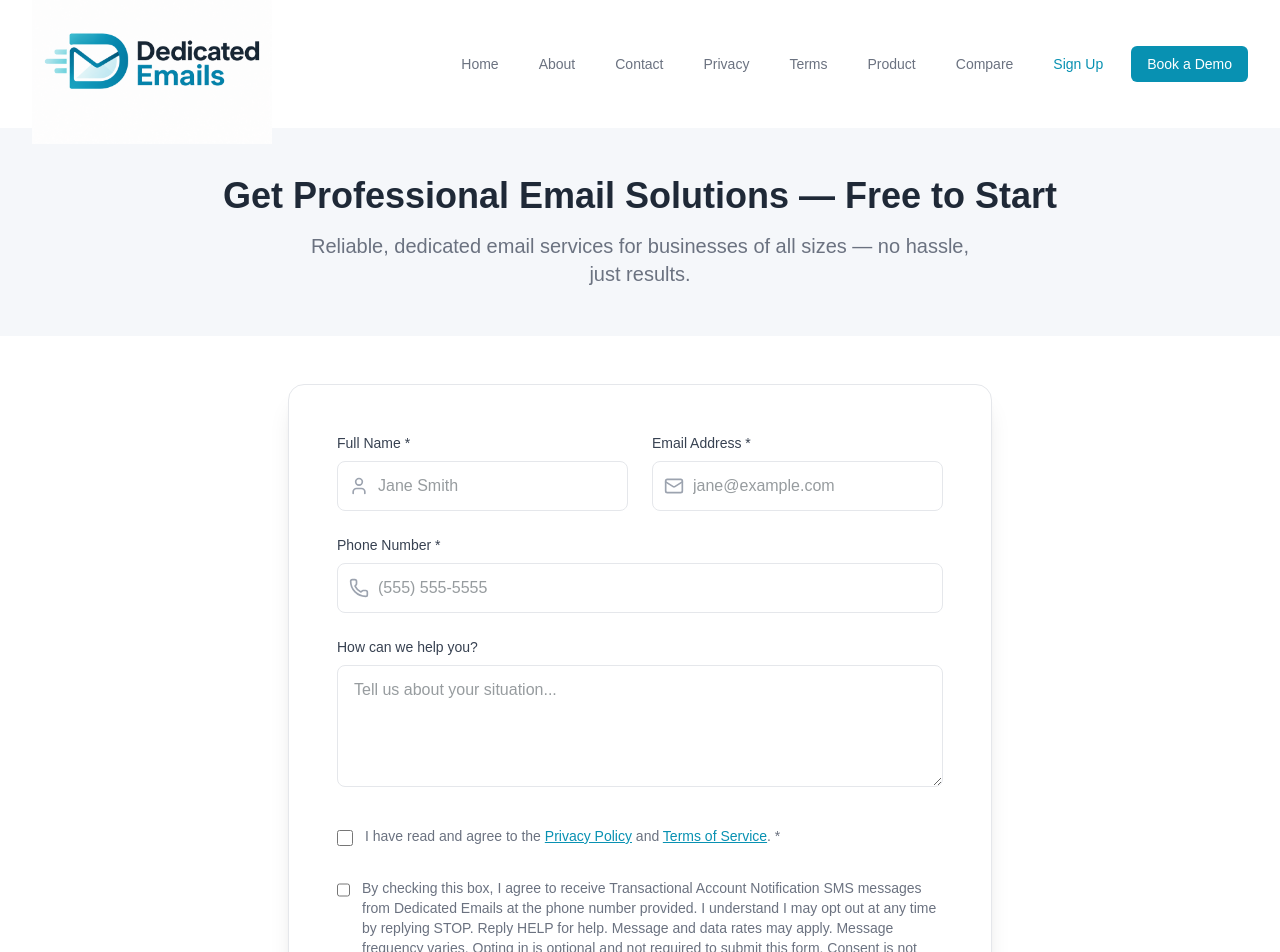
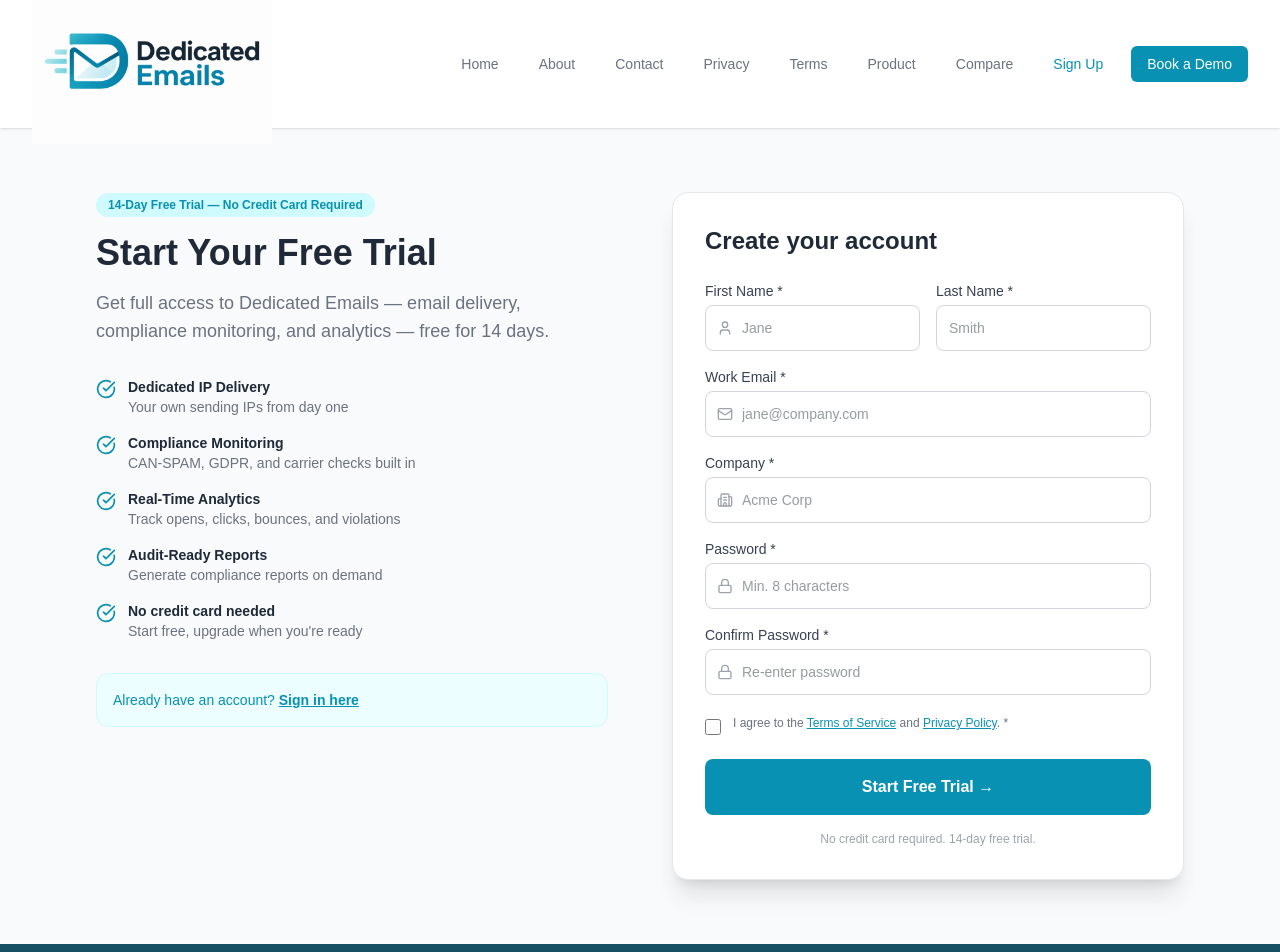
Before and after one commit to Textingman/pushnami-dedicatedemails, a Next.js app: page /signup in a window 1280 px wide. Shown: the top 952 px of the page. Built offline with nearby package versions, Linux system fonts and the light colour scheme.

Commit message:
Replace signup with real account creation form, redirect to product-demo on submit

```diff
--- a/app/signup/page.tsx
+++ b/app/signup/page.tsx
@@ -2,125 +2,241 @@
 
 import Link from 'next/link';
 import { useState } from 'react';
-import { Mail, Phone, User } from 'lucide-react';
+import { Mail, Lock, User, Building2, CheckCircle } from 'lucide-react';
+import { useRouter } from 'next/navigation';
 import Navbar from '../components/Navbar';
 import Footer from '../components/Footer';
 
 export default function SignupPage() {
-  const [formData, setFormData] = useState({ name: '', email: '', phone: '', message: '' });
-  const [accountNotifications, setAccountNotifications] = useState(false);
-  const [customerCare, setCustomerCare] = useState(false);
+  const router = useRouter();
+  const [formData, setFormData] = useState({
+    firstName: '',
+    lastName: '',
+    workEmail: '',
+    company: '',
+    password: '',
+    confirmPassword: '',
+  });
   const [isSubmitting, setIsSubmitting] = useState(false);
-  const [submitStatus, setSubmitStatus] = useState<'idle' | 'success' | 'error'>('idle');
+  const [errors, setErrors] = useState<Record<string, string>>({});
+
+  const validate = () => {
+    const newErrors: Record<string, string> = {};
+    if (!formData.firstName.trim()) newErrors.firstName = 'First name is required';
+    if (!formData.lastName.trim()) newErrors.lastName = 'Last name is required';
+    if (!formData.workEmail.trim()) newErrors.workEmail = 'Work email is required';
+    else if (!/^[^\s@]+@[^\s@]+\.[^\s@]+$/.test(formData.workEmail)) newErrors.workEmail = 'Enter a valid email';
+    if (!formData.company.trim()) newErrors.company = 'Company name is required';
+    if (!formData.password) newErrors.password = 'Password is required';
+    else if (formData.password.length < 8) newErrors.password = 'Password must be at least 8 characters';
+    if (formData.password !== formData.confirmPassword) newErrors.confirmPassword = 'Passwords do not match';
+    return newErrors;
+  };
 
   const handleSubmit = async (e: React.FormEvent) => {
     e.preventDefault();
+    const validationErrors = validate();
+    if (Object.keys(validationErrors).length > 0) {
+      setErrors(validationErrors);
+      return;
+    }
     setIsSubmitting(true);
+    // Simulate account creation
     setTimeout(() => {
       setIsSubmitting(false);
-      setSubmitStatus('success');
-      setFormData({ name: '', email: '', phone: '', message: '' });
+      router.push('/product-demo');
     }, 1500);
   };
 
-  const handleChange = (e: React.ChangeEvent<HTMLInputElement | HTMLTextAreaElement>) => {
+  const handleChange = (e: React.ChangeEvent<HTMLInputElement>) => {
     setFormData({ ...formData, [e.target.name]: e.target.value });
+    if (errors[e.target.name]) {
+      setErrors({ ...errors, [e.target.name]: '' });
+    }
   };
 
   return (
-    <div className="min-h-screen" style={{ backgroundColor: '#FFFFFF' }}>
+    <div className="min-h-screen" style={{ backgroundColor: '#F9FAFB' }}>
       <Navbar />
 
-      <section className="py-12" style={{ backgroundColor: '#F5F7FA' }}>
-        <div className="max-w-7xl mx-auto px-4 sm:px-6 lg:px-8 text-center">
-          <h1 className="text-4xl font-extrabold mb-4" style={{ color: '#1F2937' }}>
-            Get Professional Email Solutions — Free to Start
-          </h1>
-          <p className="text-xl max-w-2xl mx-auto" style={{ color: '#6B7280' }}>
-            Reliable, dedicated email services for businesses of all sizes — no hassle, just results.
-          </p>
-        </div>
-      </section>
+      <div className="max-w-6xl mx-auto px-4 sm:px-6 lg:px-8 py-16">
+        <div className="grid lg:grid-cols-2 gap-16 items-start">
 
-      <section className="max-w-3xl mx-auto px-4 sm:px-6 lg:px-8 py-12">
-        <div className="bg-white rounded-2xl shadow-xl p-8 md:p-12" style={{ border: '1px solid #E5E7EB' }}>
-          {submitStatus === 'success' ? (
-            <div className="text-center py-12">
-              <div className="w-20 h-20 rounded-full flex items-center justify-center mx-auto mb-6" style={{ backgroundColor: '#D1FAE5' }}>
-                <svg className="w-10 h-10" style={{ color: '#22C55E' }} fill="none" stroke="currentColor" viewBox="0 0 24 24">
-                  <path strokeLinecap="round" strokeLinejoin="round" strokeWidth={2} d="M5 13l4 4L19 7" />
-                </svg>
-              </div>
-              <h2 className="text-3xl font-bold mb-4" style={{ color: '#1F2937' }}>Request Received!</h2>
-              <p className="text-lg mb-8" style={{ color: '#6B7280' }}>Your submission has been received. Our team will reach out within 24 hours.</p>
-              <Link href="/" className="inline-block px-6 py-3 text-white font-semibold rounded-lg transition-opacity hover:opacity-90" style={{ backgroundColor: '#0891B2' }}>
-                Return to Home
-              </Link>
+          {/* Left: Value props */}
+          <div>
+            <div className="inline-flex items-center gap-2 px-3 py-1 rounded-full text-xs font-semibold mb-4" style={{ backgroundColor: '#CFFAFE', color: '#0891B2' }}>
+              14-Day Free Trial — No Credit Card Required
             </div>
-          ) : (
-            <form onSubmit={handleSubmit} className="space-y-6">
-              <div className="grid md:grid-cols-2 gap-6">
-                <div>
-                  <label className="block text-sm font-medium mb-2" style={{ color: '#374151' }}>Full Name *</label>
-                  <div className="relative">
-                    <User className="absolute left-3 top-1/2 -translate-y-1/2 w-5 h-5" style={{ color: '#9CA3AF' }} />
-                    <input type="text" name="name" required value={formData.name} onChange={handleChange} placeholder="Jane Smith" className="w-full pl-10 pr-4 py-3 rounded-lg border border-gray-200 focus:outline-none" style={{ borderColor: '#E5E7EB' }} />
+            <h1 className="text-4xl font-extrabold mb-4" style={{ color: '#1F2937' }}>
+              Start Your Free Trial
+            </h1>
+            <p className="text-lg mb-8" style={{ color: '#6B7280' }}>
+              Get full access to Dedicated Emails — email delivery, compliance monitoring, and analytics — free for 14 days.
+            </p>
+
+            <div className="space-y-4">
+              {[
+                { title: 'Dedicated IP Delivery', desc: 'Your own sending IPs from day one' },
+                { title: 'Compliance Monitoring', desc: 'CAN-SPAM, GDPR, and carrier checks built in' },
+                { title: 'Real-Time Analytics', desc: 'Track opens, clicks, bounces, and violations' },
+                { title: 'Audit-Ready Reports', desc: 'Generate compliance reports on demand' },
+                { title: 'No credit card needed', desc: 'Start free, upgrade when you\'re ready' },
+              ].map((item) => (
+                <div key={item.title} className="flex items-start gap-3">
+                  <CheckCircle className="w-5 h-5 flex-shrink-0 mt-0.5" style={{ color: '#0891B2' }} />
+                  <div>
+                    <div className="font-semibold text-sm" style={{ color: '#1F2937' }}>{item.title}</div>
+                    <div className="text-sm" style={{ color: '#6B7280' }}>{item.desc}</div>
                   </div>
                 </div>
+              ))}
+            </div>
+
+            <div className="mt-8 p-4 rounded-xl" style={{ backgroundColor: '#ECFEFF', border: '1px solid #CFFAFE' }}>
+              <p className="text-sm" style={{ color: '#0891B2' }}>
+                Already have an account?{' '}
+                <Link href="/login" className="font-semibold underline">Sign in here</Link>
+              </p>
+            </div>
+          </div>
+
+          {/* Right: Sign up form */}
+          <div className="rounded-2xl shadow-xl p-8" style={{ backgroundColor: '#FFFFFF', border: '1px solid #E5E7EB' }}>
+            <h2 className="text-2xl font-bold mb-6" style={{ color: '#1F2937' }}>Create your account</h2>
+
+            <form onSubmit={handleSubmit} className="space-y-4">
+              {/* Name row */}
+              <div className="grid grid-cols-2 gap-4">
                 <div>
-                  <label className="block text-sm font-medium mb-2" style={{ color: '#374151' }}>Email Address *</label>
+                  <label className="block text-sm font-medium mb-1" style={{ color: '#374151' }}>First Name *</label>
                   <div className="relative">
-                    <Mail className="absolute left-3 top-1/2 -translate-y-1/2 w-5 h-5" style={{ color: '#9CA3AF' }} />
-                    <input type="email" name="email" required value={formData.email} onChange={handleChange} placeholder="jane@example.com" className="w-full pl-10 pr-4 py-3 rounded-lg border border-gray-200 focus:outline-none" style={{ borderColor: '#E5E7EB' }} />
+                    <User className="absolute left-3 top-1/2 -translate-y-1/2 w-4 h-4" style={{ color: '#9CA3AF' }} />
+                    <input
+                      type="text"
+                      name="firstName"
+                      value={formData.firstName}
+                      onChange={handleChange}
+                      placeholder="Jane"
+                      className="w-full pl-9 pr-3 py-3 rounded-lg border text-sm focus:outline-none"
+                      style={{ borderColor: errors.firstName ? '#EF4444' : '#D1D5DB' }}
+                    />
                   </div>
+                  {errors.firstName && <p className="text-xs mt-1" style={{ color: '#EF4444' }}>{errors.firstName}</p>}
+                </div>
+                <div>
+                  <label className="block text-sm font-medium mb-1" style={{ color: '#374151' }}>Last Name *</label>
+                  <input
+                    type="text"
+                    name="lastName"
+                    value={formData.lastName}
+                    onChange={handleChange}
+                    placeholder="Smith"
+                    className="w-full px-3 py-3 rounded-lg border text-sm focus:outline-none"
+                    style={{ borderColor: errors.lastName ? '#EF4444' : '#D1D5DB' }}
+                  />
+                  {errors.lastName && <p className="text-xs mt-1" style={{ color: '#EF4444' }}>{errors.lastName}</p>}
                 </div>
               </div>
+
+              {/* Work email */}
               <div>
-                <label className="block text-sm font-medium mb-2" style={{ color: '#374151' }}>Phone Number *</label>
+                <label className="block text-sm font-medium mb-1" style={{ color: '#374151' }}>Work Email *</label>
                 <div className="relative">
-                  <Phone className="absolute left-3 top-1/2 -translate-y-1/2 w-5 h-5" style={{ color: '#9CA3AF' }} />
-                  <input type="tel" name="phone" required value={formData.phone} onChange={handleChange} placeholder="(555) 555-5555" className="w-full pl-10 pr-4 py-3 rounded-lg border border-gray-200 focus:outline-none" style={{ borderColor: '#E5E7EB' }} />
+                  <Mail className="absolute left-3 top-1/2 -translate-y-1/2 w-4 h-4" style={{ color: '#9CA3AF' }} />
+                  <input
+                    type="email"
+                    name="workEmail"
+                    value={formData.workEmail}
+                    onChange={handleChange}
+                    placeholder="jane@company.com"
+                    className="w-full pl-9 pr-3 py-3 rounded-lg border text-sm focus:outline-none"
+                    style={{ borderColor: errors.workEmail ? '#EF4444' : '#D1D5DB' }}
+                  />
                 </div>
-              </div>
-              <div>
-                <label className="block text-sm font-medium mb-2" style={{ color: '#374151' }}>How can we help you?</label>
-                <textarea name="message" rows={4} value={formData.message} onChange={handleChange} placeholder="Tell us about your situation..." className="w-full px-4 py-3 rounded-lg border border-gray-200 focus:outline-none" style={{ borderColor: '#E5E7EB' }} />
+                {errors.workEmail && <p className="text-xs mt-1" style={{ color: '#EF4444' }}>{errors.workEmail}</p>}
               </div>
 
-              {/* Privacy Policy & Terms — checkbox */}
-              <div className="flex items-start gap-3 pt-2">
-                <input type="checkbox" id="termsAgreement" required className="mt-1 w-4 h-4 rounded" style={{ accentColor: '#0891B2' }} />
-                <label htmlFor="termsAgreement" className="text-sm" style={{ color: '#6B7280' }}>
-                  I have read and agree to the{' '}
-                  <a href="/privacy" style={{ color: '#0891B2' }} className="underline">Privacy Policy</a>
+              {/* Company */}
+              <div>
+                <label className="block text-sm font-medium mb-1" style={{ color: '#374151' }}>Company *</label>
+                <div className="relative">
+                  <Building2 className="absolute left-3 top-1/2 -translate-y-1/2 w-4 h-4" style={{ color: '#9CA3AF' }} />
+                  <input
+                    type="text"
+                    name="company"
+                    value={formData.company}
+                    onChange={handleChange}
+                    placeholder="Acme Corp"
+                    className="w-full pl-9 pr-3 py-3 rounded-lg border text-sm focus:outline-none"
+                    style={{ borderColor: errors.company ? '#EF4444' : '#D1D5DB' }}
+                  />
+                </div>
+                {errors.company && <p className="text-xs mt-1" style={{ color: '#EF4444' }}>{errors.company}</p>}
+              </div>
+
+              {/* Password */}
+              <div>
+                <label className="block text-sm font-medium mb-1" style={{ color: '#374151' }}>Password *</label>
+                <div className="relative">
+                  <Lock className="absolute left-3 top-1/2 -translate-y-1/2 w-4 h-4" style={{ color: '#9CA3AF' }} />
+                  <input
+                    type="password"
+                    name="password"
+                    value={formData.password}
+                    onChange={handleChange}
+                    placeholder="Min. 8 characters"
+                    className="w-full pl-9 pr-3 py-3 rounded-lg border text-sm focus:outline-none"
+                    style={{ borderColor: errors.password ? '#EF4444' : '#D1D5DB' }}
+                  />
+                </div>
+                {errors.password && <p className="text-xs mt-1" style={{ color: '#EF4444' }}>{errors.password}</p>}
+              </div>
+
+              {/* Confirm password */}
+              <div>
+                <label className="block text-sm font-medium mb-1" style={{ color: '#374151' }}>Confirm Password *</label>
+                <div className="relative">
+                  <Lock className="absolute left-3 top-1/2 -translate-y-1/2 w-4 h-4" style={{ color: '#9CA3AF' }} />
+                  <input
+                    type="password"
+                    name="confirmPassword"
+                    value={formData.confirmPassword}
+                    onChange={handleChange}
+                    placeholder="Re-enter password"
+                    className="w-full pl-9 pr-3 py-3 rounded-lg border text-sm focus:outline-none"
+                    style={{ borderColor: errors.confirmPassword ? '#EF4444' : '#D1D5DB' }}
+                  />
+                </div>
+                {errors.confirmPassword && <p className="text-xs mt-1" style={{ color: '#EF4444' }}>{errors.confirmPassword}</p>}
+              </div>
+
+              {/* Terms */}
+              <div className="flex items-start gap-3 pt-1">
+                <input type="checkbox" id="terms" required className="mt-1 w-4 h-4 rounded" style={{ accentColor: '#0891B2' }} />
+                <label htmlFor="terms" className="text-xs" style={{ color: '#6B7280' }}>
+                  I agree to the{' '}
+                  <Link href="/terms" className="underline" style={{ color: '#0891B2' }}>Terms of Service</Link>
                   {' '}and{' '}
-                  <a href="/terms" style={{ color: '#0891B2' }} className="underline">Terms of Service</a>. *
+                  <Link href="/privacy" className="underline" style={{ color: '#0891B2' }}>Privacy Policy</Link>. *
                 </label>
               </div>
 
-              {/* SMS Consent Checkboxes */}
-              <div className="space-y-4 pt-2">
-                <div className="flex items-start gap-3">
-                  <input type="checkbox" id="accountNotifications" checked={accountNotifications} onChange={(e) => setAccountNotifications(e.target.checked)} className="mt-1 w-4 h-4 rounded" style={{ accentColor: '#0891B2' }} />
-                  <label htmlFor="accountNotifications" className="text-sm" style={{ color: '#6B7280' }}>
-                    By checking this box, I agree to receive Transactional Account Notification SMS messages from Dedicated Emails at the phone number provided. I understand I may opt out at any time by replying STOP. Reply HELP for help. Message and data rates may apply. Message frequency varies. Opting in is optional and not required to submit this form. Consent is not required as a condition of purchasing any products or services.
-                  </label>
-                </div>
-                <div className="flex items-start gap-3">
-                  <input type="checkbox" id="customerCare" checked={customerCare} onChange={(e) => setCustomerCare(e.target.checked)} className="mt-1 w-4 h-4 rounded" style={{ accentColor: '#0891B2' }} />
-                  <label htmlFor="customerCare" className="text-sm" style={{ color: '#6B7280' }}>
-                    By checking this box, I agree to receive Promotional Marketing SMS messages from Dedicated Emails at the phone number provided, including special offers and exclusive updates. I understand I may opt out at any time by replying STOP. Reply HELP for help. Message and data rates may apply. Message frequency varies. Opting in is optional and not required to submit this form. Consent is not required as a condition of purchasing any products or services.
-                  </label>
-                </div>
-              </div>
+              <button
+                type="submit"
+                disabled={isSubmitting}
+                className="w-full py-4 text-white font-semibold rounded-lg text-base transition-opacity hover:opacity-90 mt-2"
+                style={{ backgroundColor: isSubmitting ? '#9CA3AF' : '#0891B2' }}
+              >
+                {isSubmitting ? 'Creating your account...' : 'Start Free Trial →'}
+              </button>
 
-              <button type="submit" disabled={isSubmitting} className="w-full py-4 text-white text-lg font-semibold rounded-lg transition-opacity hover:opacity-90" style={{ backgroundColor: isSubmitting ? '#9CA3AF' : '#0891B2' }}>
-                {isSubmitting ? 'Submitting...' : 'Get Started'}
-              </button>
+              <p className="text-xs text-center" style={{ color: '#9CA3AF' }}>
+                No credit card required. 14-day free trial.
+              </p>
             </form>
-          )}
+          </div>
         </div>
-      </section>
+      </div>
 
       <Footer />
     </div>
```
